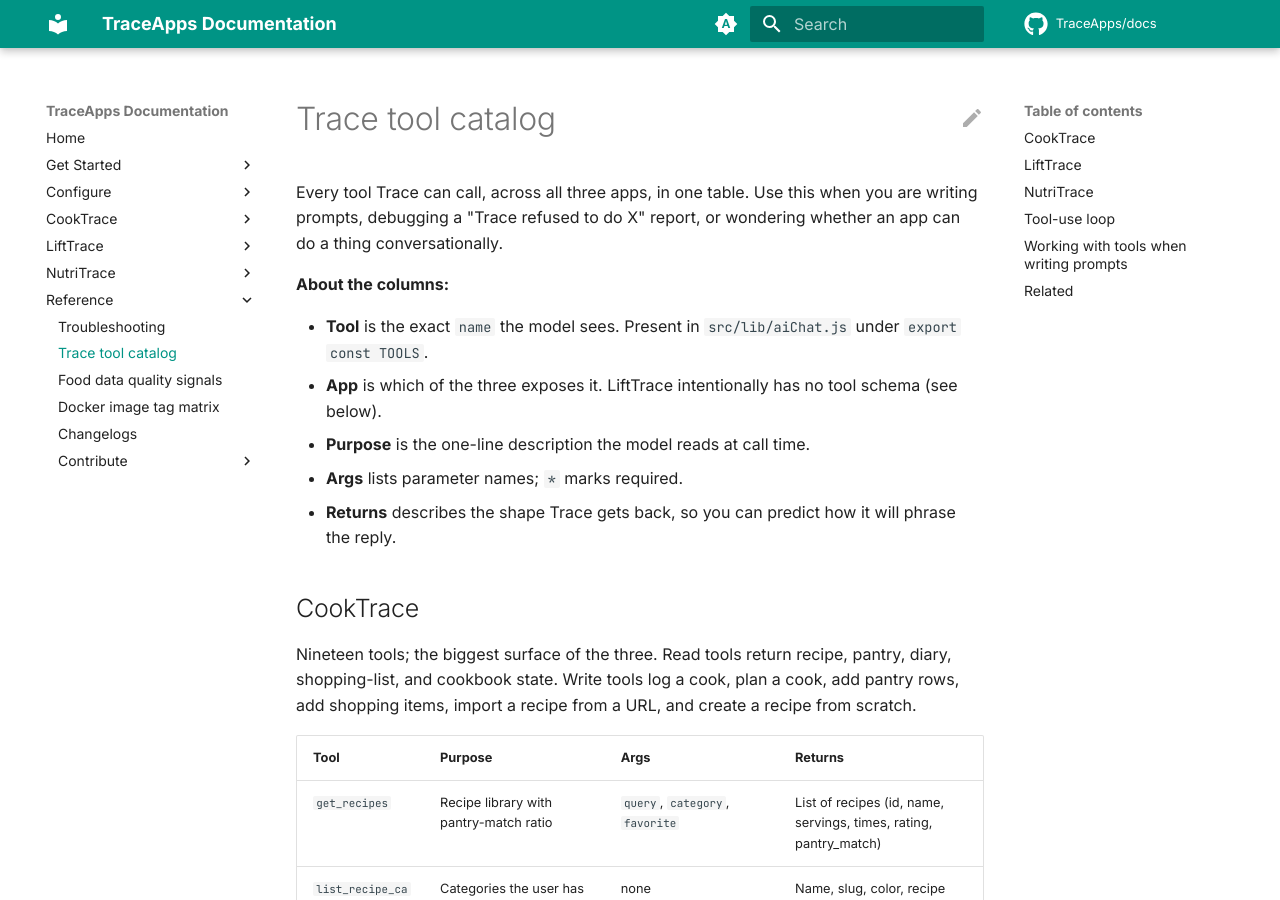
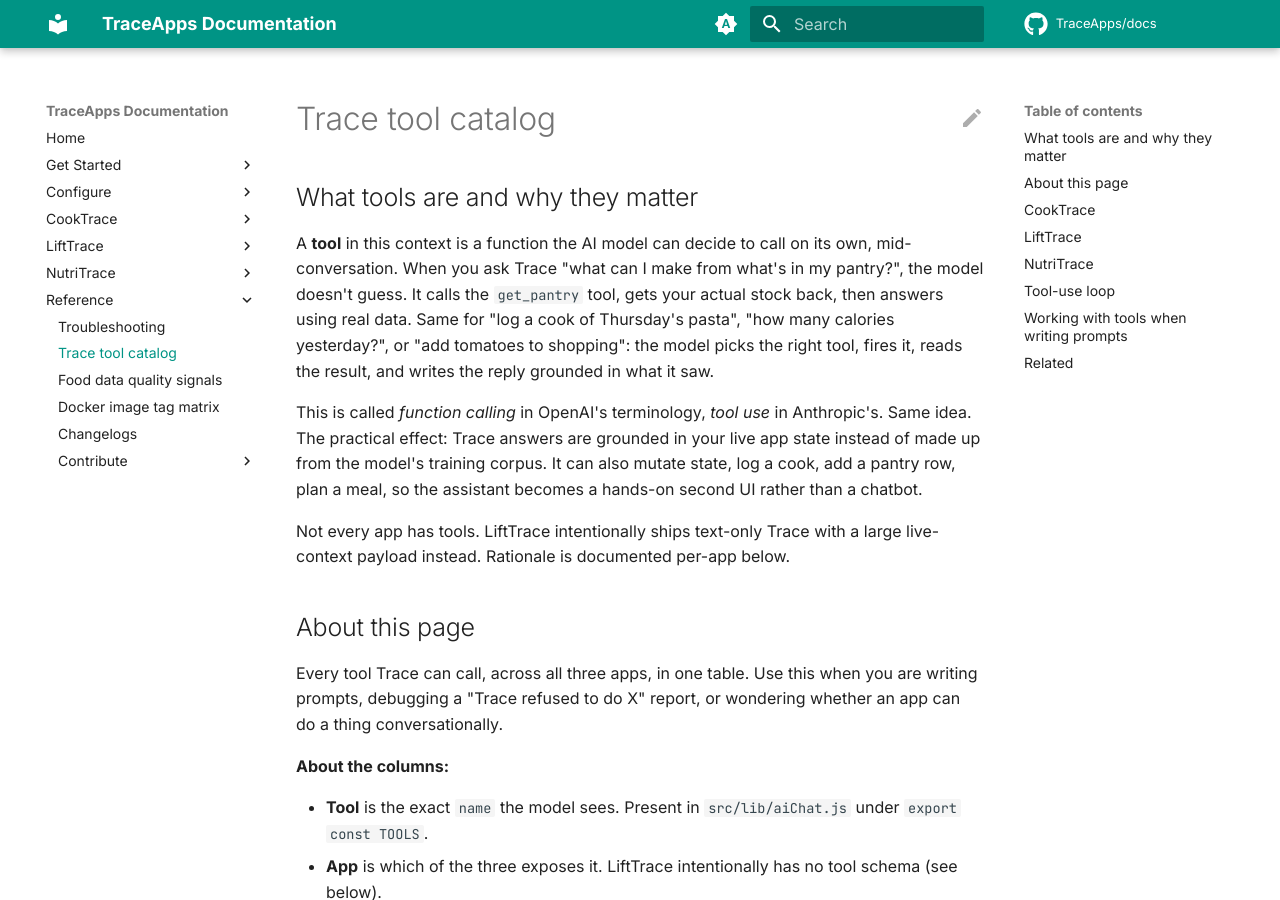
Before and after one commit to TraceApps/docs, an MkDocs documentation site: the page built from docs/reference/trace-tools.md, in a window 1280 px wide and 900 px high. Built offline with MkDocs 1.6.1 and Material for MkDocs 9.7.7, drawn with Linux system fonts in a browser that asks for light colours; comment, search, counter and statistics services are not loaded.

Commit message:
docs(trace): explain what tools are + why they matter

```diff
--- a/docs/reference/trace-tools.md
+++ b/docs/reference/trace-tools.md
@@ -1,4 +1,14 @@
 # Trace tool catalog
+
+## What tools are and why they matter
+
+A **tool** in this context is a function the AI model can decide to call on its own, mid-conversation. When you ask Trace "what can I make from what's in my pantry?", the model doesn't guess. It calls the `get_pantry` tool, gets your actual stock back, then answers using real data. Same for "log a cook of Thursday's pasta", "how many calories yesterday?", or "add tomatoes to shopping": the model picks the right tool, fires it, reads the result, and writes the reply grounded in what it saw.
+
+This is called *function calling* in OpenAI's terminology, *tool use* in Anthropic's. Same idea. The practical effect: Trace answers are grounded in your live app state instead of made up from the model's training corpus. It can also mutate state, log a cook, add a pantry row, plan a meal, so the assistant becomes a hands-on second UI rather than a chatbot.
+
+Not every app has tools. LiftTrace intentionally ships text-only Trace with a large live-context payload instead. Rationale is documented per-app below.
+
+## About this page
 
 Every tool Trace can call, across all three apps, in one table. Use this when you are writing prompts, debugging a "Trace refused to do X" report, or wondering whether an app can do a thing conversationally.
 
```
Also changed, not shown: docs/trace/setup.md (+2 -0 lines).
